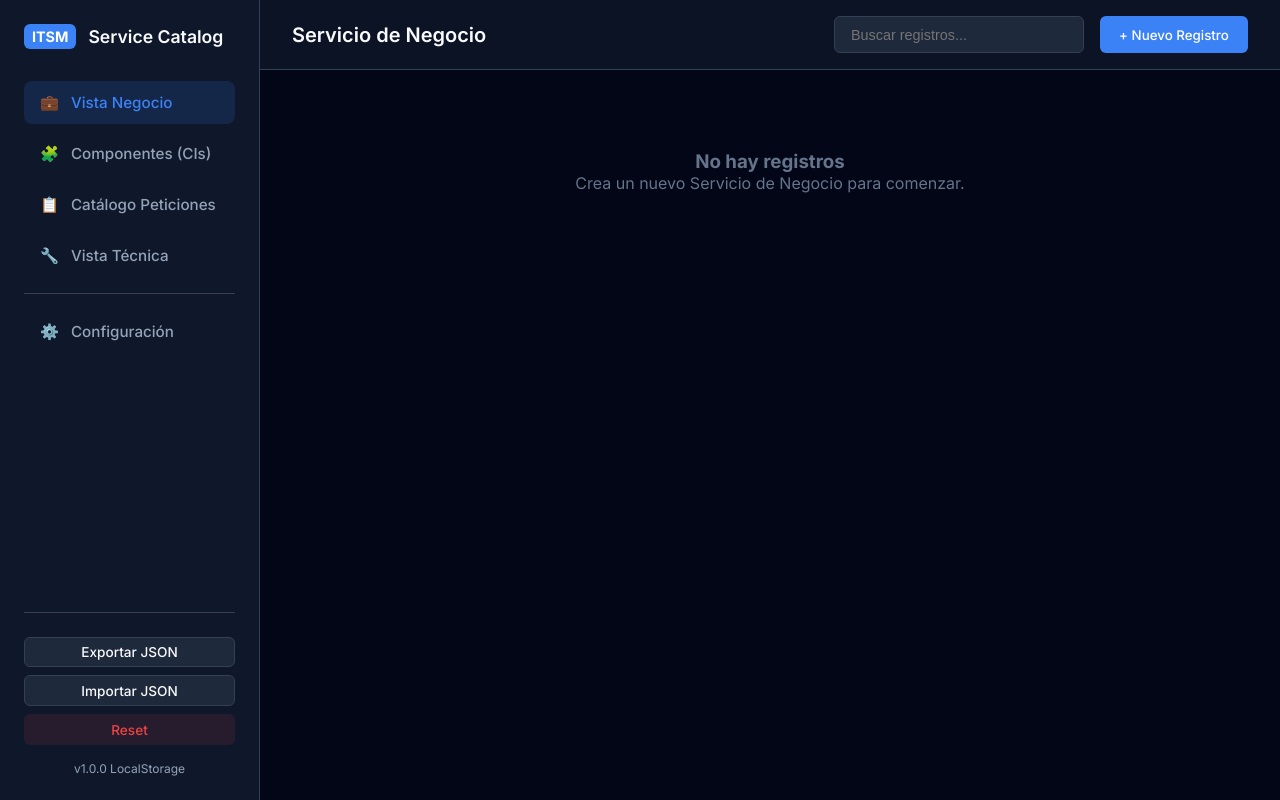
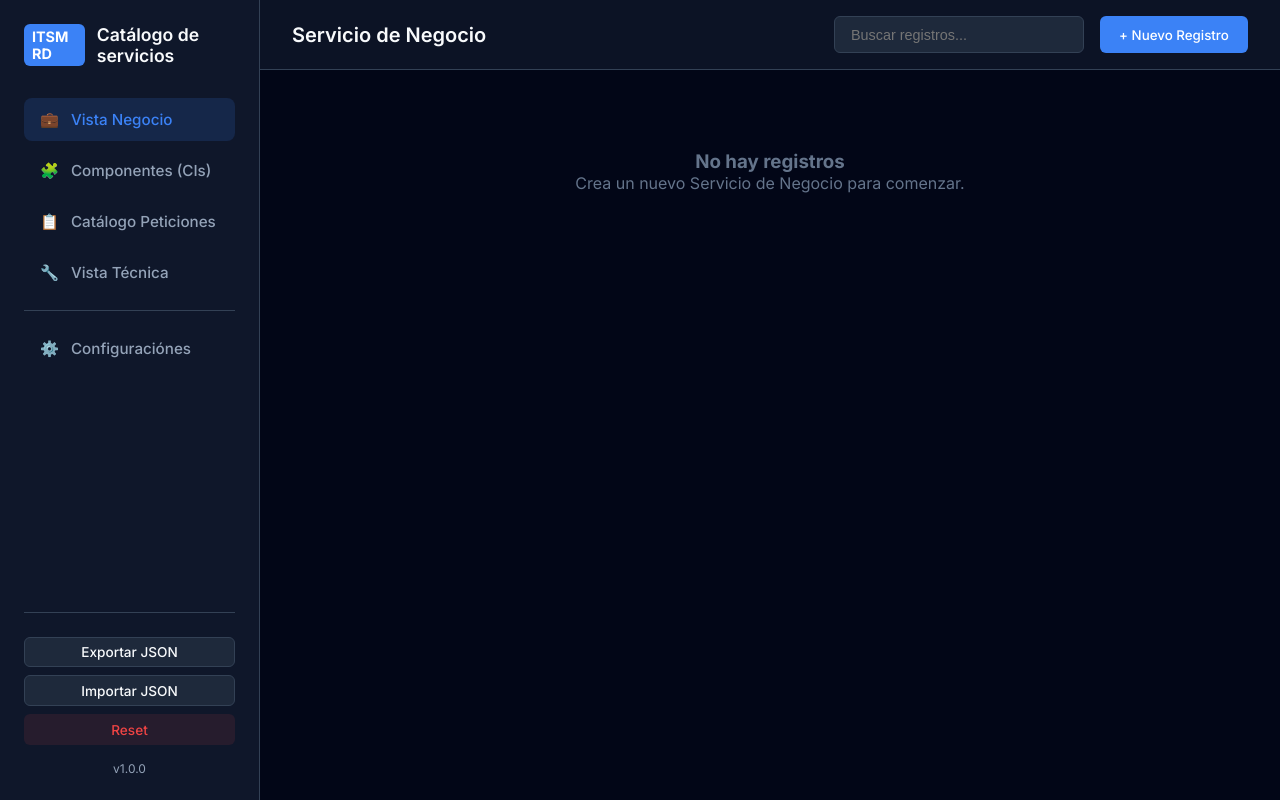
Before and after one commit to itservicemanagementrd/Service_Catalog, a website: page index.html in a window 1280 px wide. Drawn offline with Linux system fonts and the light colour scheme.

```diff
--- a/index.html
+++ b/index.html
@@ -17,8 +17,8 @@
         <!-- Sidebar Navigation -->
         <aside class="sidebar">
             <div class="brand">
-                <div class="logo-icon">ITSM</div>
-                <h1>Service Catalog</h1>
+                <div class="logo-icon">ITSM RD</div>
+                <h1>Catálogo de servicios</h1>
             </div>
 
             <nav class="main-nav">
@@ -36,7 +36,7 @@
                 </button>
                 <div style="height: 1px; background: var(--border-color); margin: 0.5rem 0;"></div>
                 <button class="nav-btn" data-view="settings">
-                    <span class="icon">⚙️</span> Configuración
+                    <span class="icon">⚙️</span> Configuraciónes
                 </button>
             </nav>
 
@@ -47,7 +47,7 @@
                     <input type="file" id="file-import" accept=".json" hidden>
                     <button id="btn-reset" class="danger-btn small-btn">Reset</button>
                 </div>
-                <div class="app-version">v1.0.0 LocalStorage</div>
+                <div class="app-version">v1.0.0</div>
             </div>
         </aside>
 
```
